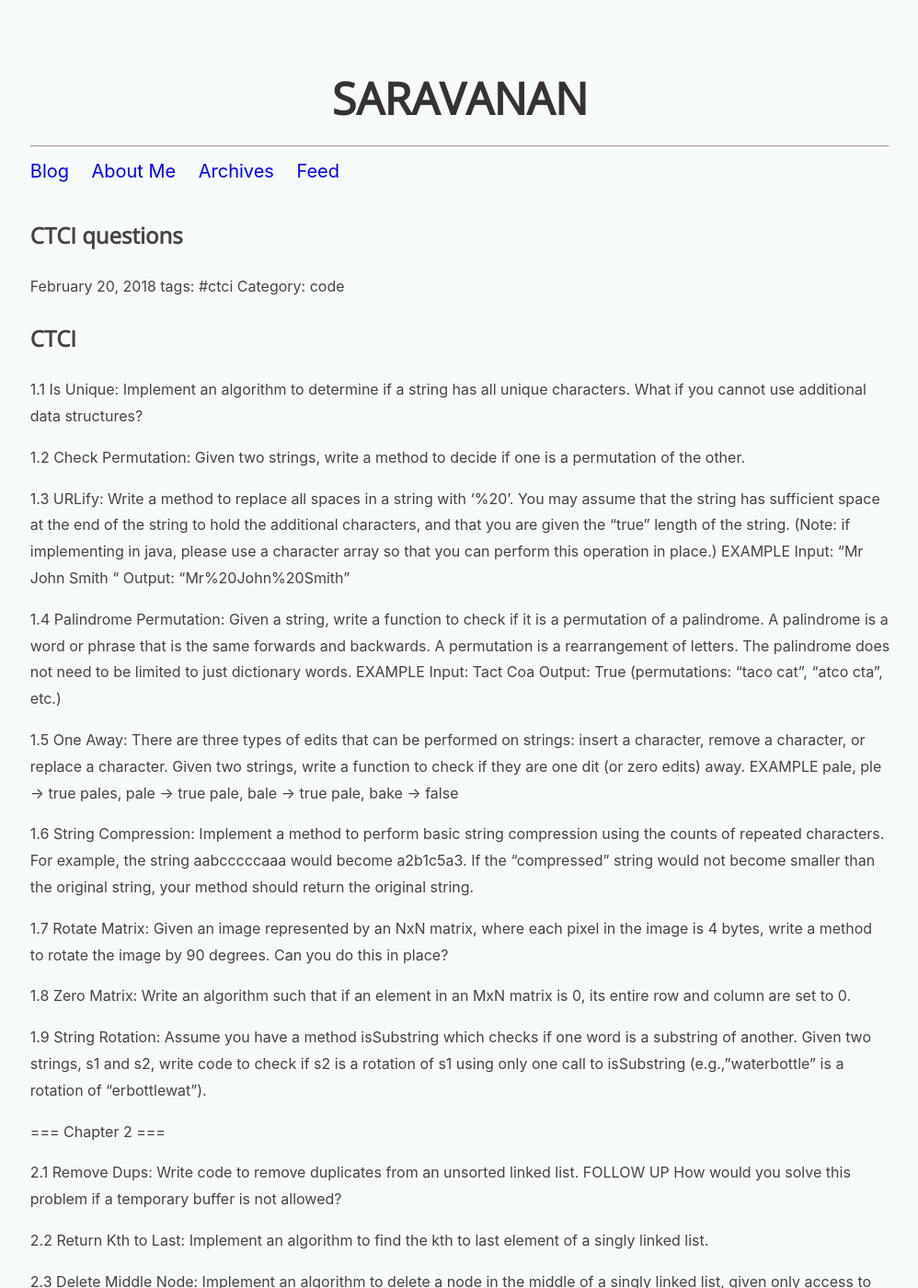
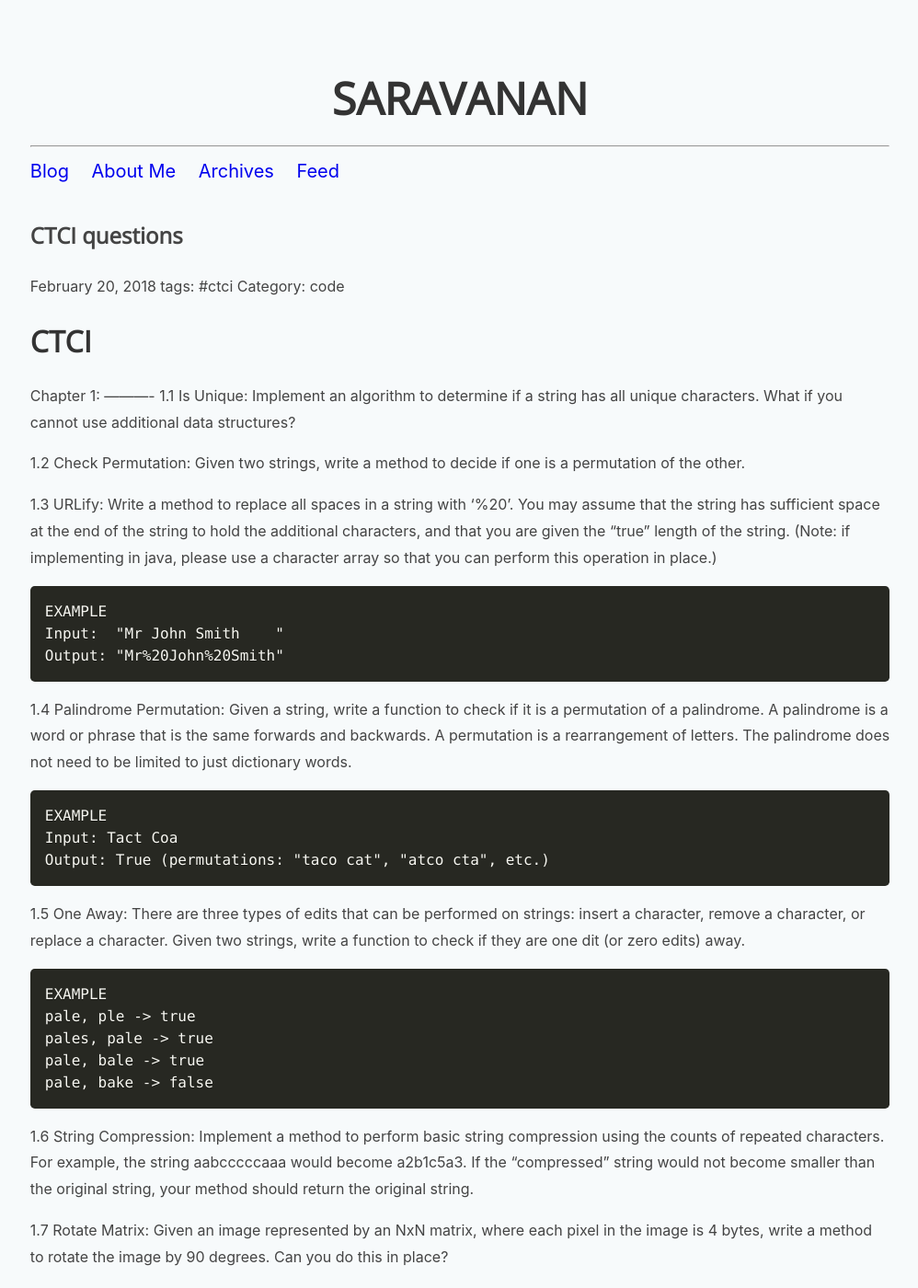
Before and after one commit to saravanaram/saravanaram.github.io, a Jekyll site: the page built from _posts/2020-02-26-ctci-qa.md, in a window 1280 px wide and 1400 px high. Shown: the whole window at 92% size, without its empty margins (140-1138 px from the left). Built offline with Jekyll 4.4.1, drawn with Linux system fonts in a browser that asks for light colours; some of the changed text lies outside the part shown.

Commit message:
Update 2020-02-26-ctci-qa.md

```diff
--- a/_posts/2020-02-26-ctci-qa.md
+++ b/_posts/2020-02-26-ctci-qa.md
@@ -12,7 +12,9 @@
 ---
 
 CTCI
-----
+====
+Chapter 1:
+----------
 1.1 Is Unique: Implement an algorithm to determine if a string has all unique characters.  What if you cannot use additional data structures?
 
 1.2 Check Permutation: Given two strings, write a method to decide if one is a permutation of the other.
@@ -20,18 +22,21 @@
 1.3 URLify: Write a method to replace all spaces in a string with '%20'.  You may assume that the string has sufficient space at the end of the string
     to hold the additional characters, and that you are given the "true" length of the string. (Note: if implementing in java, please use a character
 	array so that you can perform this operation in place.)
+
 	EXAMPLE
 	Input:  "Mr John Smith    "
 	Output: "Mr%20John%20Smith"
 
 1.4 Palindrome Permutation: Given a string, write a function to check if it is a permutation of a palindrome.  A palindrome is a word or phrase that is
     the same forwards and backwards.  A permutation is a rearrangement of letters.  The palindrome does not need to be limited to just dictionary words.
+
 	EXAMPLE
 	Input: Tact Coa
 	Output: True (permutations: "taco cat", "atco cta", etc.)
 
 1.5 One Away: There are three types of edits that can be performed on strings: insert a character, remove a character, or replace a character.  Given two
     strings, write a function to check if they are one dit (or zero edits) away.
+
 	EXAMPLE
 	pale, ple -> true
 	pales, pale -> true
@@ -49,13 +54,14 @@
 1.9 String Rotation: Assume you have a method isSubstring which checks if one word is a substring of another. Given two strings, s1 and s2, write code to
     check if s2 is a rotation of s1 using only one call to isSubstring (e.g.,"waterbottle" is a rotation of "erbottlewat").
 
-=== Chapter 2 ===
-
+Chapter 2
+---------
 2.1 Remove Dups: Write code to remove duplicates from an unsorted linked list.  FOLLOW UP How would you solve this problem if a temporary buffer is not allowed?
 
 2.2 Return Kth to Last: Implement an algorithm to find the kth to last element of a singly linked list.
 
 2.3 Delete Middle Node: Implement an algorithm to delete a node in the middle of a singly linked list, given only access to that node.
+
 	EXAMPLE
 	Input: the node c from the linked list a->b->c->d->e
 	Result: nothing is returned, but the new linked list looks like a->b->d->e
@@ -64,6 +70,7 @@
 
 2.5 Sum Lists: You have two numbers represented by a linked list, where each node contains a single digit.  The digits are stored in reverse order, such
     that the 1's digit is at the head of the list.  Write a function that adds the two numbers and returns the sum as a linked list.
+
     EXAMPLE
 	Input: (7 -> 1 -> 6) + (5 -> 9 -> 2).  that is, 617 + 295.
 	Output: 2 -> 1 -> 9.  That is, 912.
@@ -82,11 +89,13 @@
 2.8 Loop Detection: Given a circular linked list, implement an algorithm that returns the node at the beginning of the loop.
     DEFINITION
 	Circular linked list: A (corrupt) linked list in which a node's next pointer points to an earlier node, so as to make a loop in the linked list.
+
 	EXAMPLE
 	Input:  A -> B -> C -> D -> E -> C [the same C as earlier]
 	Output: C
 
-=== Chapter 3 ===
+Chapter 3
+---------
 
 3.1 Three in One: Describe how you could use a single array to implement three stacks.
 
@@ -110,7 +119,8 @@
 	type).  They cannot select which specific animal they would like.  Create the data structures to maintain this system and implement operations such as enqueue,
 	dequeueAny, dequeueDog, and dequeueCat.  You may use the built-in LinkedList data structure.
 
-=== Chapter 4 ===
+Chapter 4
+---------
 
 4.1 Route Between Nodes: Given a directed graph, design an algorithm to find out whether there is a route between two nodes.
 
```
